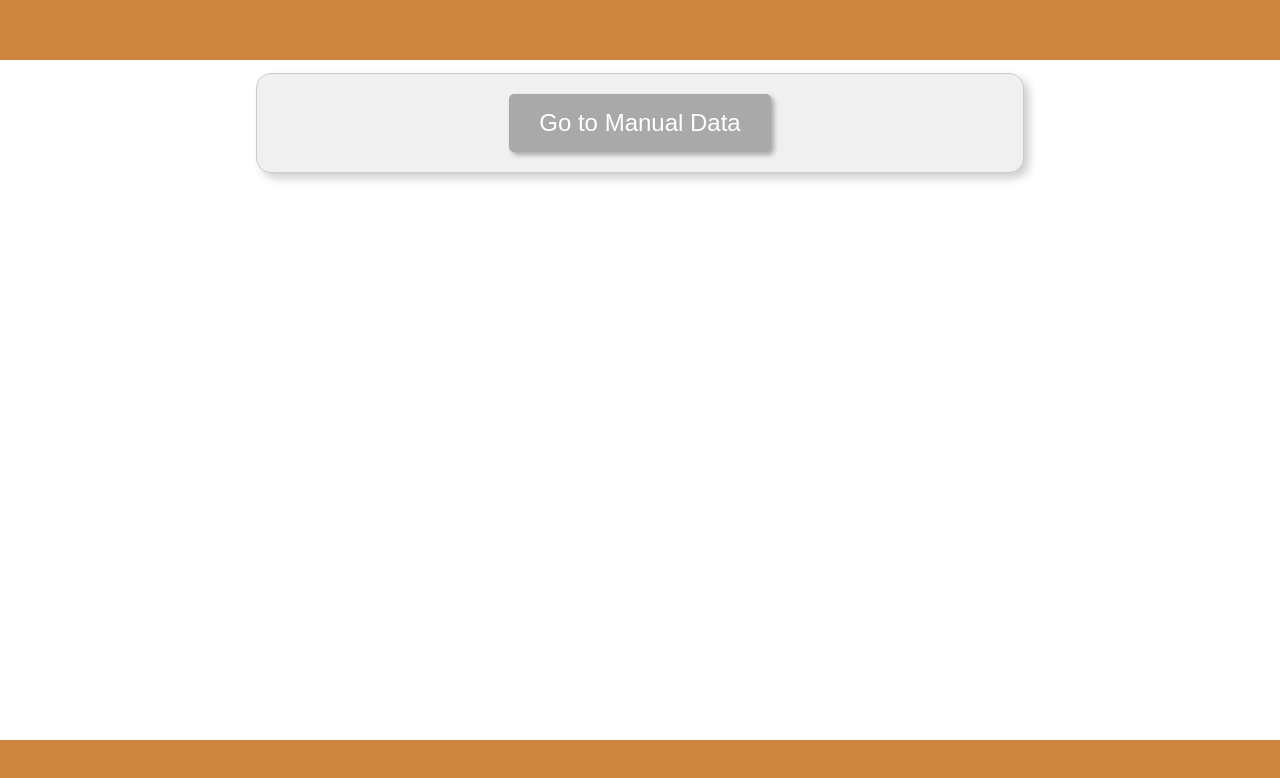
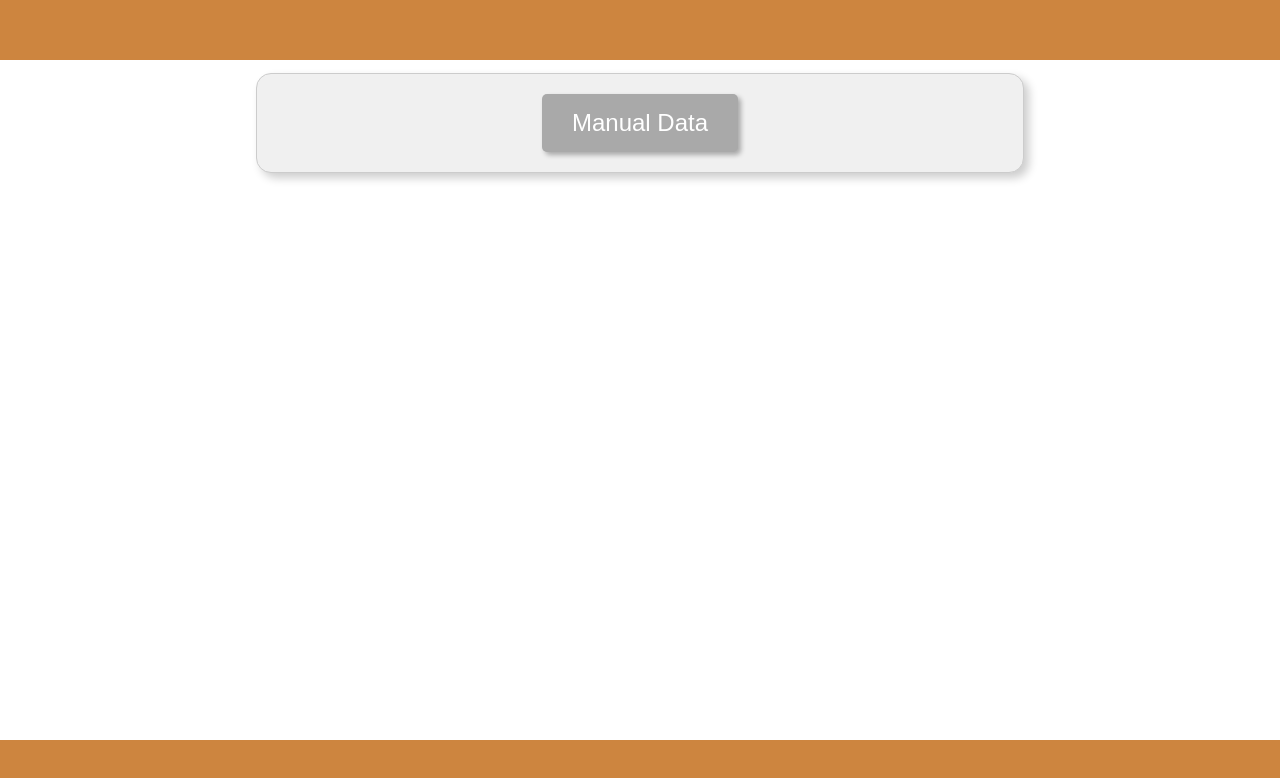
Before and after one commit to Larrivey/playerdatatracking, an Angular app in the folder frontend/playerdatatrackingfront/playerdatatrackerfront/: page /home in a window 1280 px wide. Shown: the top 778 px of the page. Built offline with nearby package versions, Linux system fonts and the light colour scheme.

Commit message:
feat: control

```diff
--- a/frontend/playerdatatrackingfront/playerdatatrackerfront/src/app/app.component.css
+++ b/frontend/playerdatatrackingfront/playerdatatrackerfront/src/app/app.component.css
@@ -6,4 +6,5 @@
 
 .container {
   flex: 1;
+  padding-bottom: 2%;
 }
--- a/frontend/playerdatatrackingfront/playerdatatrackerfront/src/app/home/home.component.html
+++ b/frontend/playerdatatrackingfront/playerdatatrackerfront/src/app/home/home.component.html
@@ -1,3 +1,3 @@
 <div class="home-container">
-  <button class="operation-button" (click)="navigateToManualData()">Go to Manual Data</button>
+  <button class="operation-button" (click)="navigateToManualData()">Manual Data</button>
 </div>
--- a/frontend/playerdatatrackingfront/playerdatatrackerfront/src/app/manual-data/player-list/player-list.component.css
+++ b/frontend/playerdatatrackingfront/playerdatatrackerfront/src/app/manual-data/player-list/player-list.component.css
@@ -5,17 +5,15 @@
   font-weight: bold;
   text-align: center;
   padding: 10px;
-  border-bottom: 2px solid #ccc;
+  border-left: 1px solid #878787;  /* Borde izquierdo de 1px */
+  border-right: 1px solid #878787; /* Borde derecho de 1px */
+  border-top: 1px solid #878787;   /* Borde superior de 1px */
+  border-bottom: 3px solid #878787;/* Borde inferior de 3px */
 
-}
-
-.manual-data-quality:not(:last-child) {
-  border-right: 1px solid #ccc;
 }
 
 .manual-data-row-value{
   text-align: center;
-
   border-right:1px solid #878787;
   border-left:1px solid #878787;
   border-top:1px solid #a5a5a5;
@@ -36,3 +34,16 @@
 .manual-data-row{
   background-color: #d5d5d5;
 }
+.sort-icon {
+  font-size: 12px;
+  margin-left: 5px;
+  transition: transform 0.3s ease;
+}
+
+.sort-icon.asc {
+  transform: rotate(180deg);
+}
+
+.sort-icon.desc {
+  transform: rotate(0deg);
+}
--- a/frontend/playerdatatrackingfront/playerdatatrackerfront/src/index.html
+++ b/frontend/playerdatatrackingfront/playerdatatrackerfront/src/index.html
@@ -3,6 +3,7 @@
 <head>
   <meta charset="utf-8">
   <title>Playerdatatrackerfront</title>
+  <link href="https://fonts.googleapis.com/css2?family=Roboto:wght@300;400;500;700&display=swap" rel="stylesheet">
   <base href="/">
   <meta name="viewport" content="width=device-width, initial-scale=1">
   <link rel="icon" type="image/x-icon" href="favicon.ico">
--- a/frontend/playerdatatrackingfront/playerdatatrackerfront/src/styles.css
+++ b/frontend/playerdatatrackingfront/playerdatatrackerfront/src/styles.css
@@ -7,4 +7,5 @@ hr {
 }
 body {
   margin: 0;
+  font-family: 'Roboto', sans-serif;
 }
```
